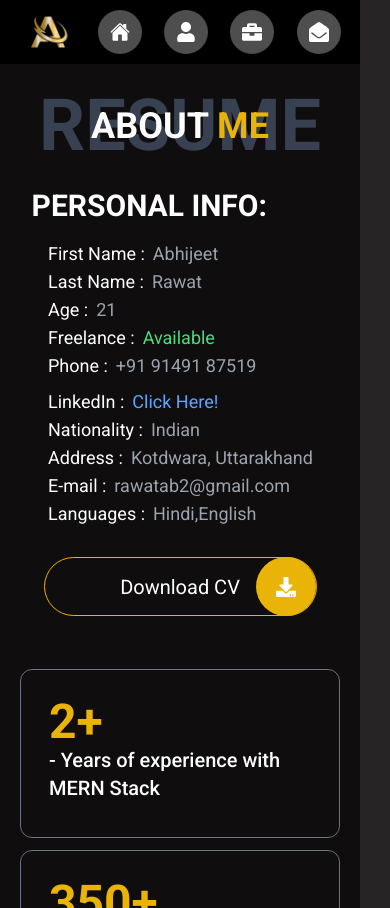
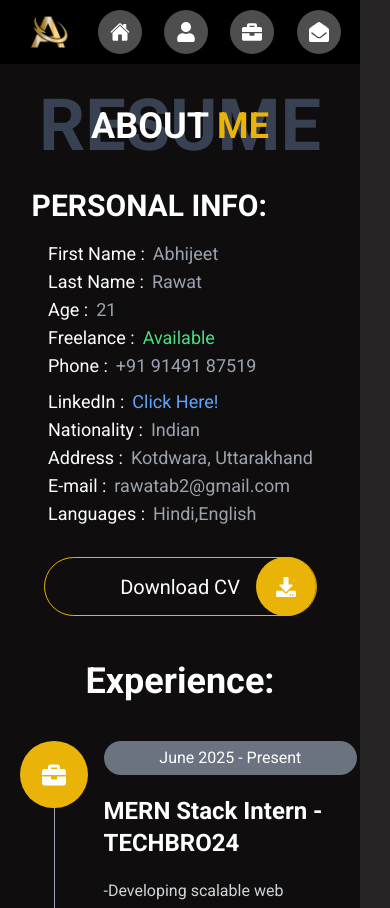
Before and after one commit to AbhijeetSRawat/My_Portfolio, a React (Vite) app: page /about in a window 390 px wide. Built offline with nearby package versions, Linux system fonts and the light colour scheme.

Commit message:
internship added

```diff
--- a/src/pages/About.jsx
+++ b/src/pages/About.jsx
@@ -3,14 +3,19 @@ import cvFile from "../assets/AbhijeetSinghRawat_resume.pdf";
 import { Link } from "react-router-dom";
 import { FaDownload } from "react-icons/fa";
 import { FaBriefcase } from "react-icons/fa";
+import { IoSchoolSharp } from "react-icons/io5";
 
 const About = () => {
   return (
     <div className="flex flex-col w-full items-center mt-5 mb-20 translate-y-[-100%] transition-all duration-500 ease-out animate-[slide-in_1.5s_forwards]">
       <div className="w-[full] relative h-[10vh] flex justify-center items-center lg:h-[20vh]  ">
+
+        {/* resume */}
         <div className="text-7xl lg:text-9xl font-extrabold text-gray-700">
           RESUME
         </div>
+
+        {/* about */}
         <div className="absolute text-4xl lg:text-6xl font-bold">
           ABOUT <span className="text-yellow-500 ">ME</span>
         </div>
@@ -82,6 +87,38 @@ const About = () => {
         </a>
       </div>
 
+      <div className="w-full flex justify-center text-4xl  mb-5 font-semibold mt-8">
+        Experience:
+      </div>
+
+      {/* experience */}
+
+      <div className="flex w-full p-5 gap-4 lg:w-[50vw] lg:my-6">
+        <div className="flex relative flex-col">
+          <div className="w-[8vh] h-[8vh] rounded-full z-10 flex justify-center items-center bg-yellow-500">
+            <FaBriefcase className="text-2xl " />
+          </div>
+          <div className="w-[1px] absolute left-[4vh] h-[73vh] lg:h-[42vh]  bg-gray-400"></div>
+        </div>
+        <div className="flex flex-col gap-5">
+          <div className="bg-gray-500 w-[65vw] lg:w-[11vw] h-[4vh] flex justify-center items-center rounded-full">
+            June 2025 - Present
+          </div>
+          <div className="text-2xl font-semibold">
+            MERN Stack Intern - TECHBRO24
+          </div>
+          <div className="text-gray-300">
+            -Developing scalable web applications using MongoDB, Express.js, React, and Node.js (MERN stack). <br /><br />
+            -Building RESTful APIs with JWT authentication & optimizing database performance in MongoDB. <br /> <br />
+            -Implementing responsive UIs with React and Tailwind CSS. <br /> <br />
+            -Collaborating in agile teams to deliver features and troubleshoot issues.
+          </div>
+          <div className="text-xl font-medium"></div>
+        </div>
+      </div>
+
+      {/* cards */}
+
       <div className="flex flex-col lg:flex-row lg:gap-10 p-5 mt-5 gap-3">
         <div className="flex flex-col gap-3 lg:gap-10 translate-x-[-100%]  transition-all duration-500 ease-out animate-[slide-in_2s_forwards]">
           <div className=" border border-gray-500 h-[20vh] rounded-xl p-7  ">
@@ -119,6 +156,8 @@ const About = () => {
           </div>
         </div>
       </div>
+
+      {/* skills */}
 
       <div className="w-full flex justify-center text-4xl  mb-5 font-semibold my-6 lg:my-10">
         My Skills:
@@ -386,6 +425,8 @@ const About = () => {
         </div>
       </div>
 
+      {/* education */}
+
       <div className="w-full flex justify-center text-4xl  mb-5 font-semibold mt-8">
         Education:
       </div>
@@ -393,7 +434,7 @@ const About = () => {
       <div className="flex w-full p-5 gap-4 lg:w-[50vw] lg:my-6">
         <div className="flex relative flex-col">
           <div className="w-[8vh] h-[8vh] rounded-full z-10 flex justify-center items-center bg-yellow-500">
-            <FaBriefcase className="text-2xl " />
+            <IoSchoolSharp className="text-3xl " />
           </div>
           <div className="w-[1px] absolute left-[4vh] h-[47vh] lg:h-[28vh]  bg-gray-400"></div>
         </div>
@@ -415,7 +456,7 @@ const About = () => {
       <div className="flex w-full p-5 gap-4 lg:w-[50vw] lg:my-6">
         <div className="flex relative flex-col">
           <div className="w-[8vh] h-[8vh] rounded-full z-10 flex justify-center items-center bg-yellow-500">
-            <FaBriefcase className="text-2xl " />
+            <IoSchoolSharp className="text-3xl " />
           </div>
           <div className="w-[1px] absolute left-[4vh] h-[43vh] lg:h-[28vh] bg-gray-400"></div>
         </div>
@@ -437,7 +478,7 @@ const About = () => {
       <div className="flex w-full p-5 gap-4 lg:w-[50vw] lg:my-6">
         <div className="flex relative flex-col">
           <div className="w-[8vh] h-[8vh] rounded-full z-10 flex justify-center items-center bg-yellow-500">
-            <FaBriefcase className="text-2xl " />
+            <IoSchoolSharp className="text-3xl " />
           </div>
           <div className="w-[1px] absolute left-[4vh] h-[37vh] lg:h-[28vh] bg-gray-400"></div>
         </div>
```
